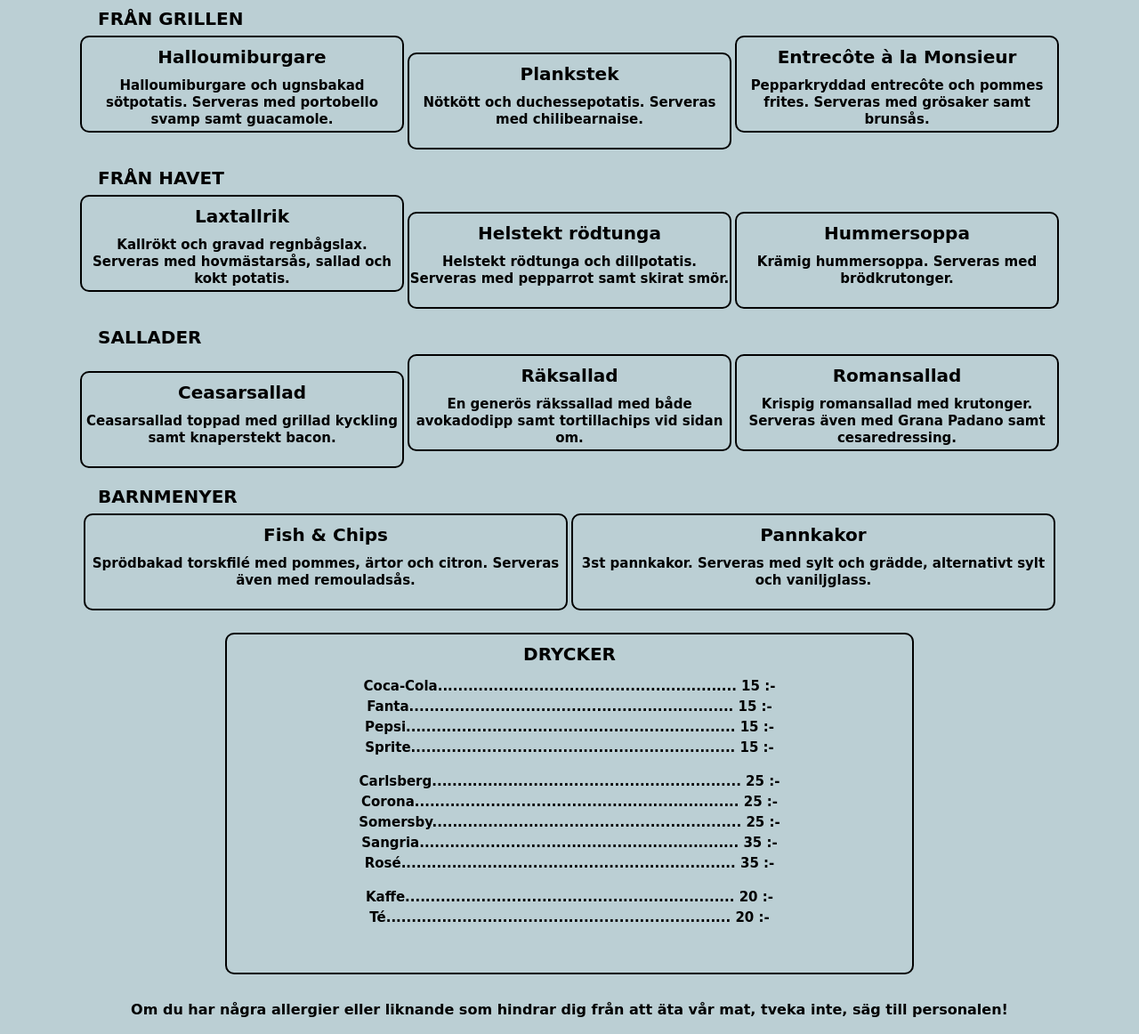
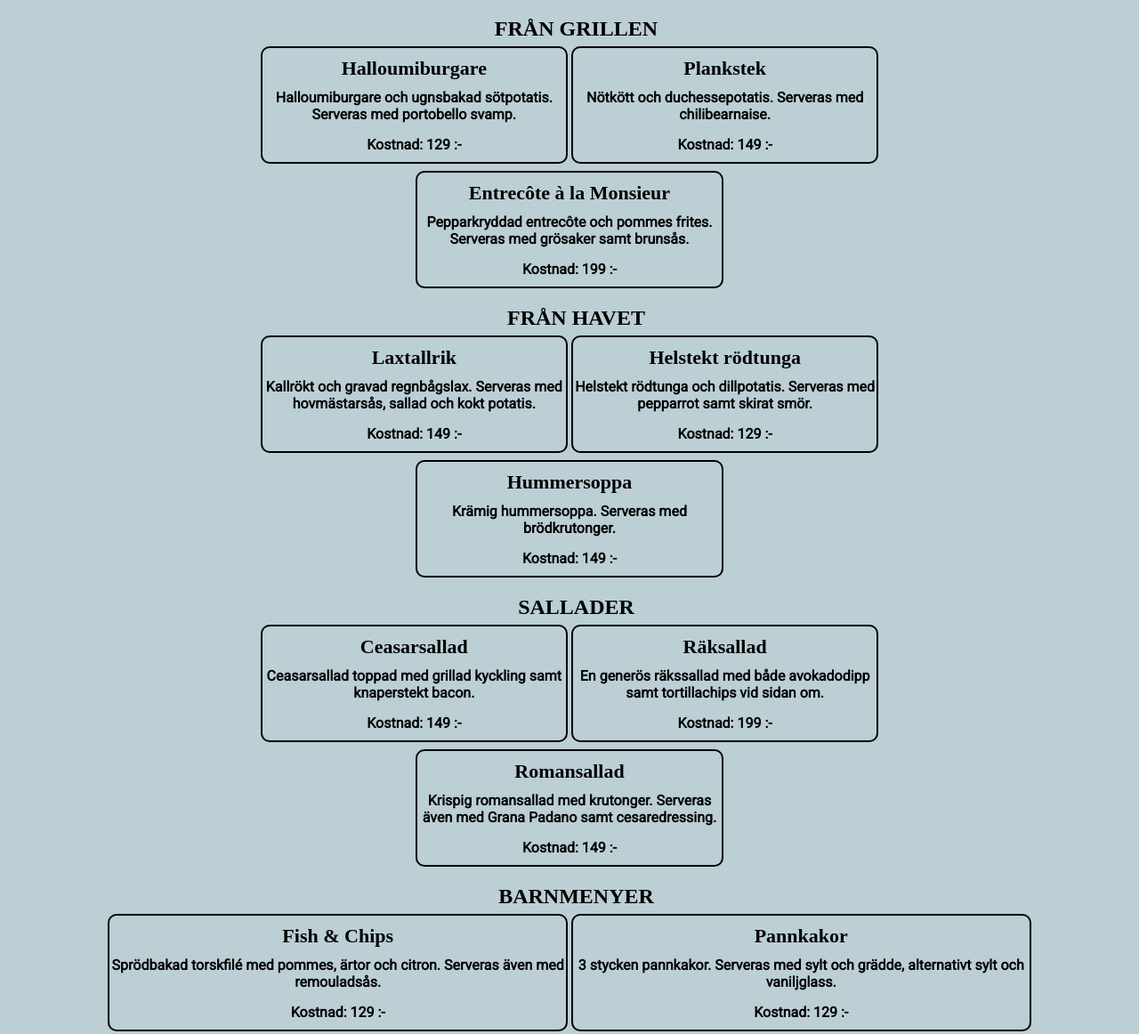
Before and after one commit to Hannesgustavsson/Hannesgustavsson.github.io, a plain HTML site: page Meny.html in a window 1280 px wide. Shown: the part 300-1462 px from the top of the page at 89% size. Drawn offline with Linux system fonts and the light colour scheme; a web font is replaced by a local one.

Commit message:
Add files via upload

```diff
--- a/Meny.html
+++ b/Meny.html
@@ -5,6 +5,7 @@
   <head>
     <meta name="viewport" content="width=device-width, initial-scale=1.0">
     <link href="Restaurang.css" rel="stylesheet" type="text/css" />
+    <link href="https://fonts.googleapis.com/css?family=Roboto|Spectral+SC" rel="stylesheet">
     <title> Vår Meny - Gustavsson's Gourmet </title>
   </head>
 
@@ -12,7 +13,7 @@
 
       <header>
           <h1>
-            <a href="Index.html" >GUSTAVSSON'S GOURMET</a>
+            <a href="index.html" >GUSTAVSSON'S GOURMET</a>
           </h1>
 
           <h4>
@@ -53,122 +54,176 @@
 		   <p6> Under denna ruta kan du se vad vi här på Gustavsson's Gourmet har att erbjuda! </p6>
 	  </section>
 
-    <section id="Grillen">
+    <section class="huvudrätt" id="Grillen">
        <p5> FRÅN GRILLEN </p5>
     </section>
 
-    <section id="Halloumiburgare">
+    <section class="rätt"  id="Halloumiburgare">
 	     <h6>
 		       Halloumiburgare
        </h6>
-		   <p6> Halloumiburgare och ugnsbakad sötpotatis. Serveras med portobello svamp samt guacamole. </p6>
+		   <p6> Halloumiburgare och ugnsbakad sötpotatis. Serveras med portobello svamp. </p6>
+       <p> </p>
+       <p> </p>
+       <p> </p>
+       <p6> Kostnad: 129 :- </p6>
 	  </section>
 
-    <section id="Plankstek">
+    <section class="rätt" id="Plankstek">
 	     <h6>
 		       Plankstek
        </h6>
 		   <p6> Nötkött och duchessepotatis.
          Serveras med chilibearnaise.</p6>
+         <p> </p>
+         <p> </p>
+         <p> </p>
+         <p6> Kostnad: 149 :- </p6>
 	  </section>
 
-    <section id="Entrecote">
+    <section class="rätt"  id="Entrecote">
 	     <h6>
 		       Entrecôte à la Monsieur
        </h6>
 		   <p6> Pepparkryddad entrecôte och pommes frites. Serveras med grösaker samt brunsås. </p6>
+       <p> </p>
+       <p> </p>
+       <p> </p>
+       <p6> Kostnad: 199 :- </p6>
 	  </section>
 
-    <section id="Fisk">
+    <section class="huvudrätt"  id="Fisk">
        <p5> FRÅN HAVET </p5>
     </section>
 
-    <section id="Laxtallrik">
+    <section class="rätt"  id="Laxtallrik">
        <h6>
            Laxtallrik
        </h6>
        <p6> Kallrökt och gravad regnbågslax. Serveras med hovmästarsås, sallad och kokt potatis. </p6>
+       <p> </p>
+       <p> </p>
+       <p> </p>
+       <p6> Kostnad: 149 :- </p6>
     </section>
 
-    <section id="Rödtunga">
+    <section class="rätt"  id="Rödtunga">
        <h6>
            Helstekt rödtunga
        </h6>
        <p6> Helstekt rödtunga och dillpotatis. Serveras med pepparrot samt skirat smör.</p6>
+       <p> </p>
+       <p> </p>
+       <p> </p>
+       <p6> Kostnad: 129 :- </p6>
     </section>
 
-    <section id="Hummersoppa">
+    <section class="rätt"  id="Hummersoppa">
        <h6>
            Hummersoppa
        </h6>
        <p6> Krämig hummersoppa. Serveras med brödkrutonger. </p6>
+       <p> </p>
+       <p> </p>
+       <p> </p>
+       <p6> Kostnad: 149 :- </p6>
     </section>
 
-    <section id="Sallad">
+    <section class="huvudrätt" id="Sallad">
        <p5> SALLADER </p5>
     </section>
 
-    <section id="Ceasarsallad">
+    <section class="rätt"  id="Ceasarsallad">
 	     <h6>
 		       Ceasarsallad
        </h6>
 		   <p6> Ceasarsallad toppad med grillad kyckling samt knaperstekt bacon. </p6>
+       <p> </p>
+       <p> </p>
+       <p> </p>
+       <p6> Kostnad: 149 :- </p6>
 	  </section>
 
-    <section id="Räksallad">
+    <section class="rätt"  id="Räksallad">
 	     <h6>
 		       Räksallad
        </h6>
 		   <p6> En generös räkssallad med både avokadodipp samt tortillachips vid sidan om.</p6>
+       <p> </p>
+       <p> </p>
+       <p> </p>
+       <p6> Kostnad: 199 :- </p6>
 	  </section>
 
-    <section id="Romansallad">
+    <section class="rätt"  id="Romansallad">
 	     <h6>
 		       Romansallad
        </h6>
 		   <p6> Krispig romansallad med krutonger. Serveras även med Grana Padano samt cesaredressing. </p6>
+       <p> </p>
+       <p> </p>
+       <p> </p>
+       <p6> Kostnad: 149 :- </p6>
 	  </section>
 
-    <section id="Barnmeny">
+    <section class="huvudrätt" id="Barnmeny">
        <p5> BARNMENYER </p5>
     </section>
 
-    <section id="Fiskchips">
+    <section class="barnrätt" id="Fiskchips">
 	     <h6>
 		       Fish & Chips
        </h6>
 		   <p6> Sprödbakad torskfilé med pommes, ärtor och citron. Serveras även med remouladsås. </p6>
+       <p> </p>
+       <p> </p>
+       <p> </p>
+       <p6> Kostnad: 129 :- </p6>
 	  </section>
 
-    <section id="Pannkakor">
+    <section class="barnrätt"  id="Pannkakor">
 	     <h6>
 		       Pannkakor
        </h6>
-		   <p6> 3st pannkakor. Serveras med sylt och grädde, alternativt sylt och vaniljglass. </p6>
+		   <p6> 3 stycken pannkakor. Serveras med sylt och grädde, alternativt sylt och vaniljglass. </p6>
+       <p> </p>
+       <p> </p>
+       <p> </p>
+       <p6> Kostnad: 129 :- </p6>
 	  </section>
 
-    <section id="Drycker">
+    <section class="drycker" id="Drycker">
 	     <h6>
 		       DRYCKER
 		   </h6>
 
-       <p> Coca-Cola........................................................... 15 :-</p>
-       <p> Fanta................................................................ 15 :-</p>
-       <p> Pepsi................................................................. 15 :-</p>
-       <p> Sprite................................................................ 15 :-</p>
+       <p> KOSTNAD: 15 :- </p>
+       <p> Coca-Cola</p>
+       <p> Fanta</p>
+       <p> Pepsi </p>
+       <p> Sprite </p>
        <p>                                                                             </p>
        <p>                                                                             </p>
        <p>                                                                             </p>
-       <p> Carlsberg............................................................. 25 :-</p>
-       <p> Corona................................................................ 25 :-</p>
-       <p> Somersby............................................................. 25 :-</p>
-       <p> Sangria............................................................... 35 :-</p>
-       <p> Rosé.................................................................. 35 :-</p>
+       <p>                                                                             </p>
+       <p> KOSTNAD: 25 :- </p>
+       <p> Carlsberg</p>
+       <p> Corona</p>
+       <p> Somersby</p>
        <p>                                                                             </p>
        <p>                                                                             </p>
        <p>                                                                             </p>
-       <p> Kaffe................................................................. 20 :-</p>
-       <p> Té.................................................................... 20 :-</p>
+       <p>                                                                             </p>
+       <p> KOSTNAD: 35 :- </p>
+       <p> Sangria</p>
+       <p> Rosé</p>
+       <p>                                                                             </p>
+       <p>                                                                             </p>
+       <p>                                                                             </p>
+       <p>                                                                             </p>
+       <p> KOSTNAD: 20 :- </p>
+       <p> Kaffe</p>
+       <p> Té</p>
 
 
 	  </section>
--- a/Restaurang.css
+++ b/Restaurang.css
@@ -13,12 +13,6 @@ body {
   background-color: #BBCFD4;
 }
 
-p {
-  text-align: center;
-  font-size: 20px;
-  margin-top: 20px;
-}
-
 * {
   padding: 0;
   margin: 0;
@@ -27,11 +21,20 @@ p {
 h1 {
   color: black;
   text-align: center;
-  padding-top: 16px;
+  padding-top: 12px;
+  font-family: 'Spectral SC', serif;
+  font-size: 35px;
+}
+
+h4 {
+  color: black;
+  text-align: center;
+  font-family: 'Spectral SC', serif;
+  font-weight: light;
 }
 
 h2 {
-  font-size: 23px;
+  font-size: 26px;
   text-align: center;
 }
 
@@ -91,7 +94,7 @@ ul {
   padding: 0;
   margin: 0;
   height: 50px;
-  font-family: cursive;
+  font-family: 'Spectral SC', serif;
   display: flex;
   flex-direction: row;
   flex-wrap: nowrap;
@@ -110,9 +113,10 @@ li a {
   display: block;
   color: #2B3B40;
   text-align: center;
-  padding-top:10px;
-  padding-bottom: 7px;
+  padding-top:7px;
+  padding-bottom: 2px;
   text-decoration: none;
+
 }
 
 li a:hover {
@@ -144,11 +148,11 @@ footer {
   margin-top: 30px;
   margin-bottom: 20px;
   font-weight: bold;
-  font-family: cursive;
+  font-family: 'Spectral SC', serif;
 }
 
 #Container {
-	width: auto;
+	width: 81.55%;
   margin: auto;
   text-align: center;
 }
@@ -158,202 +162,62 @@ footer {
     border: 2px solid;
     border-radius: 10px;
     display:inline-block;
-    width:1100px;
     text-align:center;
     font-family: cursive;
     height:80px;
     margin-top: 35px;
     margin-bottom: 30px;
+    width: 100%;
 }
 
-#Grillen {
-    background-color:#BBCFD4;
-    display:inline-block;
-    width:1140px;
-    text-align:left;
-    font-family: cursive;
-    height:10px;
-    margin-top: 10px;
-    margin-left: 50px;
-}
-
-#Halloumiburgare {
+.rätt{
+  width: 32.7%;
   background-color:#BBCFD4;
   border: 2px solid;
   border-radius: 10px;
   display:inline-block;
-    width:360px;
   text-align:center;
   font-family: cursive;
-    height:105px;
+  height:auto;
   margin-top: 8px;
+  padding-bottom: 10px;
 }
 
-#Plankstek {
+.huvudrätt{
+  width: 100%;
+  background-color:#BBCFD4;
+  display:inline-block;
+  text-align:left;
+font-family: 'Spectral SC', serif;
+  height:10px;
+  margin-top: 20px;
+  margin-left: 0px;
+}
+
+.barnrätt{
+  width: 49.1%;
+  background-color:#BBCFD4;
+  border: 2px solid;
+  border-radius: 10px;
+  display: inline-block;
+  text-align: center;
+  font-family: cursive;
+  height: auto;
+  margin-top: 8px;
+  padding-bottom: 10px;
+}
+
+.drycker{
+  width: 40%;
   background-color:#BBCFD4;
   border: 2px solid;
   border-radius: 10px;
   display:inline-block;
-    width:360px;
-    text-align:center;
-    font-family: cursive;
-    height:105px;
-    margin-top: 8px;
-}
-
-#Entrecote {
-    background-color:#BBCFD4;
-    border: 2px solid;
-    border-radius: 10px;
-    display:inline-block;
-    width:360px;
-    text-align:center;
-    font-family: cursive;
-    height:105px;
-    margin-top: 8px;
-}
-
-#Fisk {
-  background-color:#BBCFD4;
-  display:inline-block;
-  width:1140px;
-  text-align:left;
-  font-family: cursive;
-  height:10px;
-  margin-top: 20px;
-  margin-left: 50px;
-
-}
-
-#Laxtallrik {
-    background-color:#BBCFD4;
-    border: 2px solid;
-    border-radius: 10px;
-    display:inline-block;
-    width:360px;
-    text-align:center;
-    font-family: cursive;
-    height:105px;
-    margin-top: 8px;
-}
-
-#Rödtunga {
-    background-color:#BBCFD4;
-    border: 2px solid;
-    border-radius: 10px;
-    display:inline-block;
-    width:360px;
-    text-align:center;
-    font-family: cursive;
-    height:105px;
-    margin-top: 8px;
-}
-
-#Hummersoppa {
-    background-color:#BBCFD4;
-    border: 2px solid;
-    border-radius: 10px;
-    display:inline-block;
-    width:360px;
-    text-align:center;
-    font-family: cursive;
-    height:105px;
-    margin-top: 8px;
-}
-
-#Sallad {
-    background-color:#BBCFD4;
-    display:inline-block;
-    text-align:left;
-    width:1140px;
-    font-family: cursive;
-    height:10px;
-    margin-top: 20px;
-    margin-left: 50px;
-}
-
-#Ceasarsallad {
-    background-color:#BBCFD4;
-    border: 2px solid;
-    border-radius: 10px;
-    display:inline-block;
-    width:360px;
-    text-align:center;
-    font-family: cursive;
-    height:105px;
-    margin-top: 8px;
-}
-
-#Räksallad {
-    background-color:#BBCFD4;
-    border: 2px solid;
-    border-radius: 10px;
-    display:inline-block;
-    width:360px;
-    text-align:center;
-    font-family: cursive;
-    height:105px;
-    margin-top: 8px;
-}
-
-#Romansallad {
-    background-color:#BBCFD4;
-    border: 2px solid;
-    border-radius: 10px;
-    display:inline-block;
-    width:360px;
-    text-align:center;
-    font-family: cursive;
-    height:105px;
-    margin-top: 8px;
-}
-
-#Barnmeny {
-  background-color:#BBCFD4;
-  display:inline-block;
-  width:1140px;
-  text-align:left;
-  font-family: cursive;
-  height:10px;
-  margin-top: 20px;
-  margin-left: 50px;
-}
-
-#Fiskchips {
-    background-color:#BBCFD4;
-    border: 2px solid;
-    border-radius: 10px;
-    display:inline-block;
-    width:540px;
-    text-align:center;
-    font-family: cursive;
-    height:105px;
-    margin-top: 8px;
-}
-
-#Pannkakor {
-    background-color:#BBCFD4;
-    border: 2px solid;
-    border-radius: 10px;
-    display: inline-block;
-    width: 540px;
-    text-align: center;
-    font-family: cursive;
-    height: 105px;
-    margin-top: 8px;
-}
-
-
-#Drycker {
-    background-color:#BBCFD4;
-    border: 2px solid;
-    border-radius: 10px;
-    display:inline-block;
-    width:770px;
   text-align:center;
   font-family:cursive;
-    height:380px;
+  height:auto;
   margin-top: 25px;
+  padding-bottom: 10px;
 }
 
 #Kontakta {
@@ -466,42 +330,9 @@ footer {
     margin-right: 50px;
 }
 
-/*#Jobböppet {
-
-	width:50%;
-  margin: auto;
-  text-align: center;
-  flex-direction: column;
-  align-self: flex-start;
-  height: 336px;
-}*/
-/*
-#Öppettider {
-    background-color:#BBCFD4;
-    border: 2px solid;
-    border-radius: 10px;
-    width: 50%;
-    text-align:center;
-    font-family:cursive;
-    height:168px;
-    margin-top: 35px;
-}
-
-#Jobbhososs {
-    background-color:#BBCFD4;
-    border: 2px solid;
-    border-radius: 10px;
-    display:inline-block;
-    width: 50%;
-    text-align:center;
-    font-family:cursive;
-    height:168px;
-    margin-top: 2px;
-}*/
-
 h3 {
   text-align: center;
-  font-family: cursive;
+  font-family: 'Spectral SC', serif;
   text-decoration: none;
   margin-left: 40px;
   margin-right: 40px;
@@ -512,8 +343,8 @@ h3 {
 
 h6 {
   text-align: center;
-  font-family: cursive;
-  font-size: 20px;
+font-family: 'Spectral SC', serif;
+  font-size: 22px;
   padding: 10px;
   text-decoration: none;
 }
@@ -529,7 +360,7 @@ p7 {
 
 P {
   font-size: 15px;
-  font-family: cursive;
+  font-family: 'Roboto', sans-serif;
   margin-top: 0px;
   padding-top: 5px;
   font-weight: bold;
@@ -538,15 +369,15 @@ P {
 
 P2 {
   font-size: 15px;
-  font-family: cursive;
+  font-family: 'Roboto', sans-serif;
   margin-top: 0px;
   font-weight: bold;
   text-align: center;
 }
 
 p5 {
-  font-size: 20px;
-  font-family: cursive;
+  font-size: 24px;
+  font-family: 'Spectral SC', serif;
   margin-top: 0px;
   margin-left: 15px;
   padding-top: 5px;
@@ -555,8 +386,8 @@ p5 {
 }
 
 p6 {
-  font-size: 15px;
-  font-family: cursive;
+  font-size: 16px;
+  font-family: 'Roboto', sans-serif;
   margin-top: 0px;
   padding-top: 5px;
   font-weight: bold;
@@ -565,15 +396,69 @@ p6 {
 
 p4 {
   font-size: 30px;
-  font-family: cursive;
+  font-family: 'Spectral SC', serif;
   margin-top: 40px;
   margin-left: 15px;
   padding-top: 40px;
-  font-weight: bold;
+  font-weight: regular;
   text-align: center;
 }
 
+@media screen and (max-width: 1287px) {
+
+  .huvudrätt{
+    width: 100%;
+    background-color:#BBCFD4;
+    text-align:center;
+    font-family: cursive;
+    height:10px;
+    margin-top: 20px;
+    margin-left: 0px;
+}
+
+@media screen and (max-width: 1210px) {
+
+  .rätt{
+    width: 100%;
+    background-color:#BBCFD4;
+    border: 2px solid;
+    border-radius: 10px;
+    text-align:center;
+    font-family: cursive;
+    height:auto;
+    margin-top: 8px;
+    padding-bottom: 10px;
+  }
+
+  .huvudrätt{
+    width: 100%;
+    background-color:#BBCFD4;
+    text-align:center;
+  font-family: 'Spectral SC', serif;
+    height:10px;
+    margin-top: 20px;
+    margin-left: 0px;
+  }
+
+  .barnrätt{
+    width: 100%;
+    background-color:#BBCFD4;
+    border: 2px solid;
+    border-radius: 10px;
+    text-align: center;
+    font-family: cursive;
+    height: auto;
+    margin-top: 8px;
+    padding-bottom: 10px;
+  }
+
 @media screen and (max-width: 700px) {
+
+
+section{
+width:100%;
+}
+
     html {
       -webkit-text-size-adjust: none;
     }
@@ -582,7 +467,6 @@ p4 {
       width: 100%;
       font-size: auto;
     }
-
 
     ul {
       flex-direction: column;
@@ -603,18 +487,18 @@ p4 {
       width: 100%;
       display: block;
       text-align: center;
-      font-size: 80%;
+      font-size: 100%;
       flex-shrink: 1;
       flex-grow: 1;
       flex-basis: auto;
     }
 
     p4 {
-      font-family: cursive;
+
       margin-top: 40px;
       margin-left: auto;
       padding-top: 40px;
-      font-weight: bold;
+      font-weight: regular;
       text-align: center;
       font-size: 25px;
     }
@@ -624,7 +508,7 @@ p4 {
     }
 
     h2 {
-      font-size: 23px;
+      font-size: 15px;
       text-align: center;
     }
 
@@ -645,7 +529,7 @@ p4 {
         text-align:center;
         font-family: cursive;
         height:10px;
-        margin-top: 10px;
+        margin-top: 60px;
         margin-left: 50px;
         margin-right: 50px;
         margin-bottom: 100px;
@@ -653,7 +537,6 @@ p4 {
 
     h3 {
       text-align: center;
-      font-family: cursive;
       text-decoration: none;
       margin-left: 40px;
       margin-right: 40px;
@@ -694,10 +577,6 @@ p4 {
       height: 100%;
     }
 
-    p {
-      text-align: center;
-    }
-
     #Info {
       margin-left: auto;
       margin-right: auto;
@@ -713,3 +592,4 @@ p4 {
       grid-template-areas: "inforestaurang"
                            "öppettider"
                            "jobbhososs"
+}
```
Also changed, not shown: Information.html (+3 -2 lines), Kontakt.html (+3 -2 lines), index.html (added, +56 -0 lines). Lines whose indentation alone changed are shown as unchanged.
